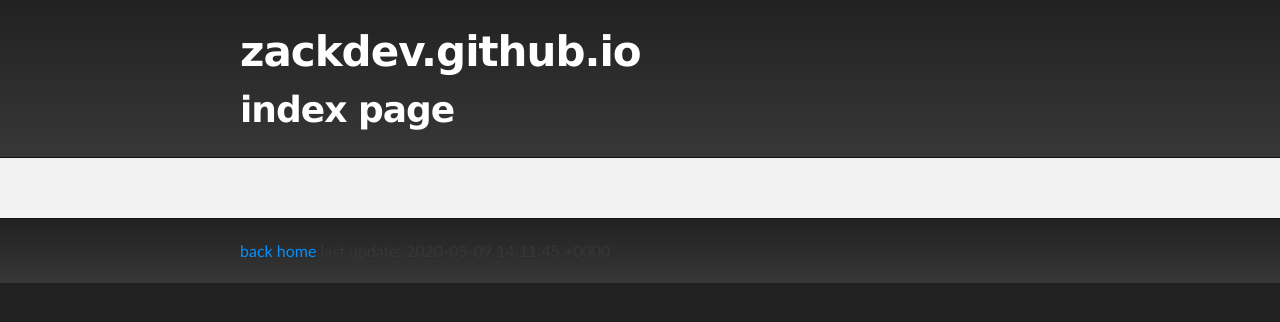
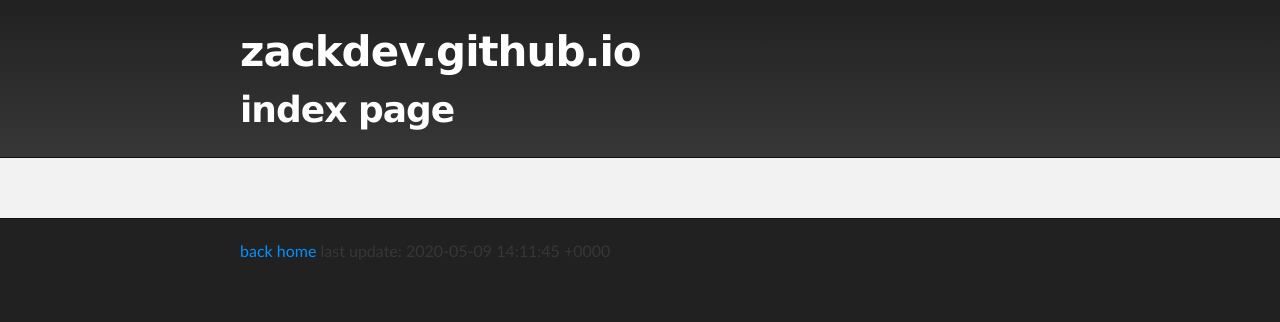
Before and after one commit to ZackDev/zackdev.github.io, a Jekyll site: the page built from index.md, in a window 1280 px wide. Shown: the top 322 px of the page. Built offline with Jekyll 4.4.1, drawn with Linux system fonts in a browser that asks for light colours.

Commit message:
updated style.css

```diff
--- a/css/style.css
+++ b/css/style.css
@@ -284,11 +284,6 @@
 
 #footer_wrap {
   background: #212121;
-  background: -moz-linear-gradient(top, #373737, #212121);
-  background: -webkit-linear-gradient(top, #373737, #212121);
-  background: -ms-linear-gradient(top, #373737, #212121);
-  background: -o-linear-gradient(top, #373737, #212121);
-  background: linear-gradient(to top, #373737, #212121);
 }
 
 
```
